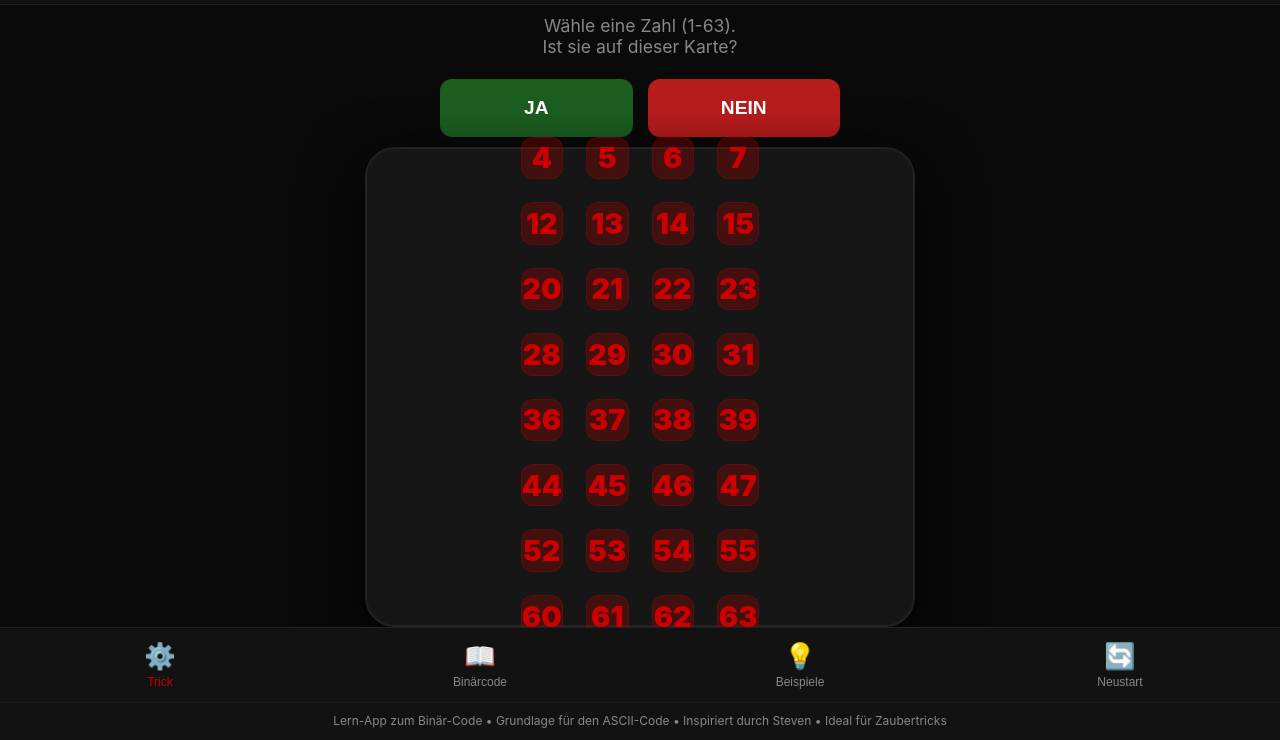
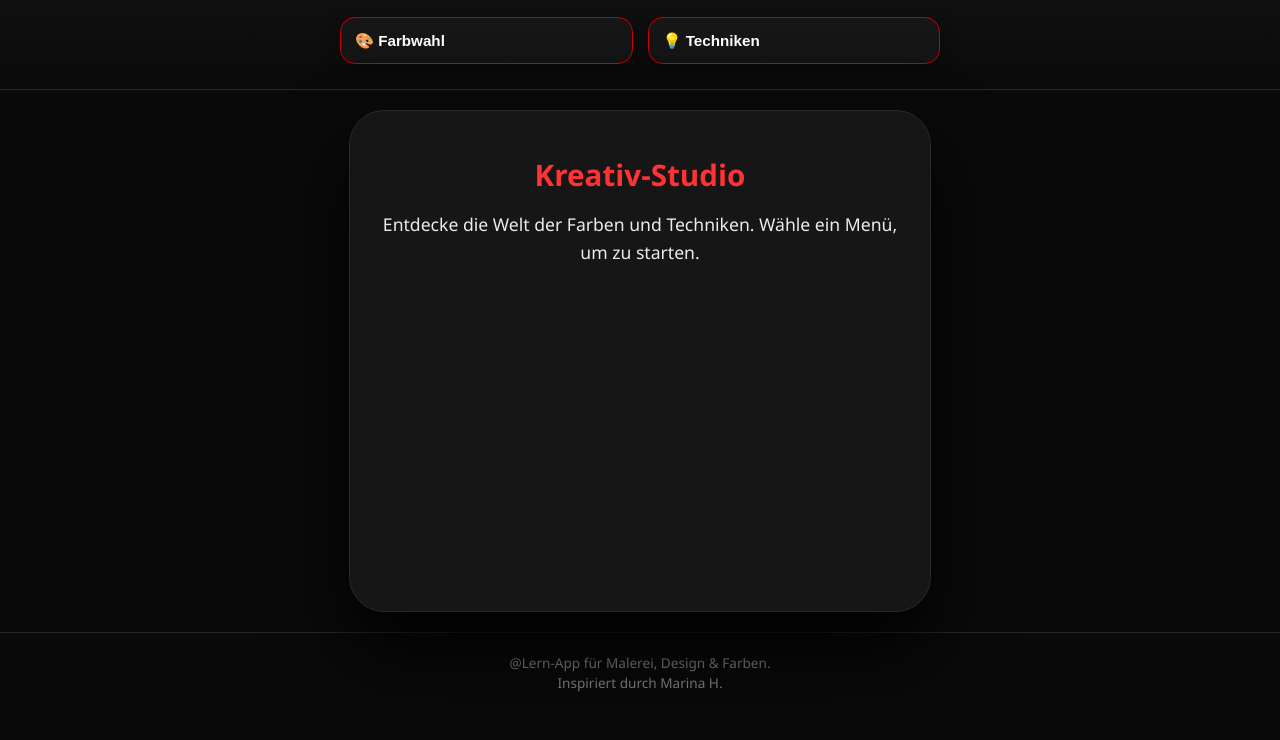
Before and after one commit to katharinaschuetz07-arch/Farben-und-Design, a plain HTML site: page index.html in a window 1280 px wide. Shown: the part 76-816 px from the top of the page. Drawn offline with Linux system fonts and the light colour scheme.

Commit message:
Refactor HTML structure and update styles

```diff
--- a/index.html
+++ b/index.html
@@ -2,261 +2,278 @@
 <html lang="de">
 <head>
 <meta charset="UTF-8">
-<meta name="viewport" content="width=device-width, initial-scale=1.0, maximum-scale=1.0, user-scalable=no">
-<title>Fit mit 6 Bit - Lern-App</title>
+<meta name="viewport" content="width=device-width, initial-scale=1.0">
+<title>Farben & Design – v1.3.1</title>
 <style>
 :root {
     --bg-black: #0a0a0a;
     --card-bg: #161616;
     --accent-red: #cc0000;
-    --accent-red-dim: rgba(204, 0, 0, 0.25);
+    --accent-red-bright: #ff3333;
     --text-white: #ffffff;
     --text-gray: #888888;
-    --nav-bg: #121212;
-    --border: #222222;
-}
-
-html, body {
-    margin:0;
-    padding:0;
-    height:100%;
+    --border: #2a2a2a;
+    --glass: rgba(255, 255, 255, 0.03);
 }
 
 body {
-    font-family: -apple-system, BlinkMacSystemFont, "Segoe UI", Roboto, sans-serif;
+    font-family: 'Segoe UI', Roboto, Helvetica, sans-serif;
     background-color: var(--bg-black);
     color: var(--text-white);
+    margin: 0;
     display: flex;
     flex-direction: column;
-    align-items: center;
+    height: 100vh;
+    overflow: hidden;
 }
 
 header {
-    width:100%;
-    padding:15px 0;
-    text-align:center;
-    background: var(--nav-bg);
-    border-bottom:1px solid var(--border);
-    flex-shrink:0;
+    padding: 20px 10px;
+    background: linear-gradient(180deg, #151515 0%, #0a0a0a 100%);
+    border-bottom: 1px solid var(--border);
+    text-align: center;
 }
 
-h1 { color: var(--accent-red); margin:0; font-size:1.6rem; letter-spacing:1px; font-weight:800; }
-.version-label { font-size:0.75rem; color:var(--text-gray); margin-top:4px; }
-
-#instructionText {
-    max-width: 450px;
-    text-align: center;
-    font-size: 1.1rem;
-    margin: 10px auto;
-    color: var(--text-gray);
-    min-height: 2.5em;
-    flex-shrink:0;
+h1 {
+    color: var(--accent-red);
+    font-size: 1.6rem;
+    margin: 0;
+    letter-spacing: 2px;
+    text-transform: uppercase;
+    font-weight: 900;
+    text-shadow: 0 0 15px rgba(204,0,0,0.4);
 }
 
-.game-controls {
-    display: flex;
-    gap: 15px;
-    width:90%;
-    max-width:400px;
-    margin:10px auto;
-    flex-shrink:0;
-    flex-wrap: wrap;
+.version-label {
+    font-size: 0.65rem;
+    color: var(--text-gray);
+    margin-top: 4px;
+    display: block;
+    opacity: 0.7;
 }
 
-.btn-game { flex:1; padding:18px; border-radius:12px; border:none; font-weight:bold; font-size:1.2rem; cursor:pointer; color:white; }
-.btn-yes { background-color:#1b5e20; }
-.btn-no { background-color:#b71c1c; }
-
-.card-container {
-    width:90%;
-    max-width:550px;
-    height:480px;
-    display:flex;
-    justify-content:center;
-    align-items:center;
-    flex-shrink:0;
+.menu-row {
+    display: flex;
+    justify-content: center;
+    gap: 15px;
+    max-width: 600px;
+    margin: 20px auto 5px;
+    padding: 0 15px;
 }
 
-.card {
-    width:100%;
-    height:100%;
-    background: var(--card-bg);
-    border-radius: 30px;
-    border: 2px solid var(--border);
-    display: flex;
-    justify-content: center;
-    align-items: center;
-    padding: 25px;
-    box-sizing: border-box;
-    box-shadow: 0 20px 60px rgba(0,0,0,1);
-    text-align: center;
+select {
+    flex: 1;
+    background: var(--glass);
+    color: var(--text-white);
+    border: 1px solid var(--accent-red);
+    padding: 14px;
+    border-radius: 15px;
+    font-size: 0.95rem;
+    font-weight: 600;
+    outline: none;
     cursor: pointer;
+    transition: all 0.4s ease;
+    box-shadow: 0 4px 15px rgba(0,0,0,0.3);
+    -webkit-appearance: none;
 }
 
-.number-grid {
-    display:grid;
-    grid-template-columns:repeat(4,1fr);
-    gap:23px;
-    width:100%;
+select:hover {
+    background: rgba(204, 0, 0, 0.1);
+    border-color: var(--accent-red-bright);
+    box-shadow: 0 0 20px rgba(204, 0, 0, 0.2);
+    transform: translateY(-2px);
 }
 
-.number-grid div {
-    font-size: clamp(1.3rem,5vw,1.8rem);
-    font-weight:900;
-    color:var(--accent-red);
-    background:var(--accent-red-dim);
-    display:flex; justify-content:center; align-items:center;
-    aspect-ratio:1/1;
-    border-radius:12px;
-    border:1px solid rgba(204,0,0,0.2);
+main {
+    flex: 1;
+    display: flex;
+    align-items: center;
+    justify-content: center;
+    padding: 20px;
 }
 
-.info-text { font-size:1.25rem; line-height:1.6; }
-.info-text strong { display:block; color:var(--accent-red); margin-bottom:15px; font-size:1.5rem; }
-.example-calc { color:#ff9999; font-family:monospace; font-size:1.4rem; margin-top:10px; display:block; }
-
-.bottom-area {
-    width:100%;
-    background: var(--nav-bg);
-    border-top:1px solid var(--border);
-    display:flex;
-    flex-direction:column;
-    flex-shrink:0;
+.info-card {
+    width: 100%;
+    max-width: 520px;
+    min-height: 420px;
+    background: var(--card-bg);
+    border: 1px solid var(--border);
+    border-radius: 35px;
+    padding: 40px 30px;
+    box-shadow: 0 40px 80px rgba(0,0,0,0.9);
+    display: flex;
+    flex-direction: column;
+    justify-content: flex-start;
+    align-items: center;
+    text-align: center;
+    backdrop-filter: blur(10px);
 }
 
-.nav-bar { display:flex; justify-content:space-around; padding:12px 0; width:100%; }
-.nav-item { background:none; border:none; color:var(--text-gray); display:flex; flex-direction:column; align-items:center; font-size:0.75rem; cursor:pointer; flex:1; }
-.nav-item.active { color: var(--accent-red); }
-.nav-icon { font-size:1.6rem; margin-bottom:4px; }
+#colorIndicator {
+    width: 70px;
+    height: 70px;
+    border-radius: 50%;
+    margin-bottom: 25px;
+    border: 4px solid rgba(255,255,255,0.05);
+    display: none;
+    box-shadow: 0 10px 30px rgba(0,0,0,0.5);
+}
 
-.app-footer-text { padding:10px 15px; font-size:0.75rem; color:#888; text-align:center; line-height:1.4; border-top:1px solid #1a1a1a; }
+.info-content {
+    font-size: 1.1rem;
+    line-height: 1.6;
+    color: #ececec;
+}
+
+.info-content strong {
+    display: block;
+    font-size: 1.85rem;
+    color: var(--accent-red-bright);
+    margin-bottom: 12px;
+    font-weight: 800;
+}
+
+.tech-box {
+    background: rgba(0,0,0,0.3);
+    border: 1px solid var(--border);
+    padding: 10px;
+    border-radius: 10px;
+    margin: 15px 0;
+    font-family: 'Courier New', monospace;
+    font-size: 0.95rem;
+    color: #ffaaaa;
+}
+
+footer {
+    background: #0a0a0a;
+    border-top: 1px solid var(--border);
+    padding: 20px 20px 40px;
+    text-align: center;
+    font-size: 0.85rem;
+    color: var(--text-gray);
+    line-height: 1.5;
+}
 </style>
 </head>
 <body>
 
 <header>
-    <h1>Fit mit 6 Bit</h1>
-    <div class="version-label">Version 2.9.7</div>
+    <h1>Farben – Malen & Design</h1>
+    <span class="version-label">EDITION 1.3.1</span>
+    <div class="menu-row">
+        <select id="colorMenu" onchange="handleSelect('color')">
+            <option value="">🎨 Farbwahl</option>
+            <option value="rot">Rot</option>
+            <option value="dunkelrot">Dunkelrot</option>
+            <option value="orange">Orange</option>
+            <option value="gelb">Gelb</option>
+            <option value="dunkelgelb">Dunkelgelb</option>
+            <option value="gruen">Grün</option>
+            <option value="dunkelgruen">Dunkelgrün</option>
+            <option value="tuerkis">Türkis</option>
+            <option value="blau">Blau</option>
+            <option value="dunkelblau">Dunkelblau</option>
+            <option value="lila">Lila</option>
+            <option value="rosa">Rosa</option>
+            <option value="braun">Braun</option>
+            <option value="beige">Beige</option>
+            <option value="grau">Grau</option>
+            <option value="schwarz">Schwarz</option>
+        </select>
+
+        <select id="hintMenu" onchange="handleSelect('hint')">
+            <option value="">💡 Techniken</option>
+            <option value="aquarell">Aquarell</option>
+            <option value="oel">Ölmalerei</option>
+            <option value="acryl">Acryl</option>
+            <option value="pastell">Pastell</option>
+            <option value="harmonie">Farbharmonie</option>
+            <option value="licht">Licht & Schatten</option>
+            <option value="untergrund">Untergrund</option>
+        </select>
+    </div>
 </header>
 
-<div id="instructionText">Wähle eine Zahl zwischen (1-63). Ist sie hier?</div>
+<main>
+    <div class="info-card">
+        <div id="colorIndicator"></div>
+        <div id="displayArea" class="info-content">
+            <strong>Kreativ-Studio</strong>
+            Entdecke die Welt der Farben und Techniken. Wähle ein Menü, um zu starten.
+        </div>
+    </div>
+</main>
 
-<div class="game-controls" id="gameControls">
-    <button class="btn-game btn-yes" onclick="answer(true)">JA</button>
-    <button class="btn-game btn-no" onclick="answer(false)">NEIN</button>
-</div>
-
-<div class="card-container">
-    <div id="card" class="card">
-        <div id="cardContent"></div>
-    </div>
-</div>
-
-<div class="bottom-area">
-    <nav class="nav-bar">
-        <button class="nav-item active" id="navTrick" onclick="restart()">
-            <div class="nav-icon">⚙️</div>
-            <div>Trick</div>
-        </button>
-        <button class="nav-item" id="navInfo" onclick="startBinaryInfo()">
-            <div class="nav-icon">📖</div>
-            <div>Binärcode</div>
-        </button>
-        <button class="nav-item" id="navExamples" onclick="startExamples()">
-            <div class="nav-icon">💡</div>
-            <div>Beispiele</div>
-        </button>
-        <button class="nav-item" onclick="restart()">
-            <div class="nav-icon">🔄</div>
-            <div>Neustart</div>
-        </button>
-    </nav>
-    <div class="app-footer-text">
-        Lern-App zum Binär-Code • Grundlage für den ASCII-Code • Inspiriert durch Steven • Ideal für Zaubertricks
-    </div>
-</div>
+<footer>
+    @Lern-App für Malerei, Design & Farben.<br>
+    Inspiriert durch Marina H.
+</footer>
 
 <script>
-const bitValues=[32,16,8,4,2,1];
-let cardIndex=0,currentSum=0,currentState="TRICK";
-let trickOrder=[]; // Zufällige Reihenfolge
+const infoData = {
+  rot: { hex: "#FF0000", rgb: "255,0,0", t: "Rot", c: "Energie und Leidenschaft. Mischung: Mit Blau zu Lila, mit Gelb zu Orange." },
+  dunkelrot: { hex: "#8B0000", rgb: "139,0,0", t: "Dunkelrot", c: "Intensität und Wärme. Mischung: Mit Schwarz zu Bordeaux." },
+  orange: { hex: "#FFA500", rgb: "255,165,0", t: "Orange", c: "Aktivität und Wärme. Mischung: Mit Blau zu Braun." },
+  gelb: { hex: "#FFFF00", rgb: "255,255,0", t: "Gelb", c: "Freude und Licht. Mischung: Mit Blau zu Grün." },
+  dunkelgelb: { hex: "#CCCC00", rgb: "204,204,0", t: "Dunkelgelb", c: "Stabilität und Wärme. Mischung: Mit Rot zu Orange." },
+  gruen: { hex: "#00FF00", rgb: "0,255,0", t: "Grün", c: "Natur und Harmonie. Mischung: Mit Rot zu Braun, mit Blau zu Türkis." },
+  dunkelgruen: { hex: "#006400", rgb: "0,100,0", t: "Dunkelgrün", c: "Ruhe und Tiefe. Mischung: Mit Blau zu Petrol." },
+  tuerkis: { hex: "#40E0D0", rgb: "64,224,208", t: "Türkis", c: "Frische und Klarheit. Mischung: Mit Rot zu Braun." },
+  blau: { hex: "#0000FF", rgb: "0,0,255", t: "Blau", c: "Ruhe und Tiefe. Mischung: Mit Rot zu Lila, mit Gelb zu Grün." },
+  dunkelblau: { hex: "#00008B", rgb: "0,0,139", t: "Dunkelblau", c: "Konzentration und Tiefe. Mischung: Mit Schwarz zu Nachtblau." },
+  lila: { hex: "#800080", rgb: "128,0,128", t: "Lila", c: "Kreativität und Mystik. Mischung: Mit Gelb zu Braun." },
+  rosa: { hex: "#FF69B4", rgb: "255,105,180", t: "Rosa", c: "Leichtigkeit und Freude. Mischung: Mit Blau zu Violett." },
+  braun: { hex: "#A52A2A", rgb: "165,42,42", t: "Braun", c: "Erdung und Stabilität. Mischung: Mit Weiß zu Beige." },
+  beige: { hex: "#F5F5DC", rgb: "245,245,220", t: "Beige", c: "Ruhe und Neutralität. Mischung: Mit Rot zu Pfirsich." },
+  grau: { hex: "#808080", rgb: "128,128,128", t: "Grau", c: "Neutralität und Balance. Mischung: Mit Schwarz zu Dunkelgrau." },
+  schwarz: { hex: "#000000", rgb: "0,0,0", t: "Schwarz", c: "Eleganz und Tiefe. Mischung: Mit Weiß zu Grau." },
+  aquarell: { t: "Aquarell", c: "Transparenz: viel Wasser für fließende, leichte Übergänge." },
+  oel: { t: "Ölmalerei", c: "Farbtiefe: Schichten auftragen, 'fett auf mager' beachten." },
+  acryl: { t: "Acryl", c: "Schnell trocknend, ideal für Schichtmalerei und Strukturpasten." },
+  pastell: { t: "Pastell", c: "Samtige Pigmente direkt verreiben, Fixativ verwenden." },
+  harmonie: { t: "Farbharmonie", c: "Komplementärfarben für Spannung, analoge Farben für Ruhe." },
+  licht: { t: "Licht & Schatten", c: "Helle Farben wirken nah, dunkle ziehen nach hinten." },
+  untergrund: { t: "Untergrund", c: "Die Wahl von Papier oder Leinwand bestimmt die Struktur." }
+};
 
+function speak(text) {
+    if (window.speechSynthesis) {
+        speechSynthesis.cancel();
+        const msg = new SpeechSynthesisUtterance(text);
+        msg.lang = 'de-DE';
+        speechSynthesis.speak(msg);
+    }
+}
 
-const binaryCards=[
-    "Was ist der Binärcode?\n\nComputer nutzen nur 0 und 1.",
-    "Strom an, Strom aus\n\n1 bedeutet Strom fließt, 0 bedeutet kein Strom.",
-    "Das Bit\n\nEin Bit ist die kleinste Information.",
-    "Warum 6-Bit?\n\nMit 6 Bits kann man Zahlen von 0-63 darstellen.",
-    "Addition\n\nNur die Bits mit 1 zählen.",
-    "Grundlage ASCII\n\nDiese Zahlen bilden Buchstaben ab.",
-    "\"Warum funktioniert der 6-Bit-Trick?\"\n\nDer Trick funktioniert, weil jede Zahl zwischen 1 und 63 durch die Kombination der sechs Bits eindeutig dargestellt wird. Mit den JA/NEIN-Antworten kann man die Zahl genau bestimmen.\"",
-    "\"Wie ist die Logik des Tricks?\"\n\nMan zeigt nacheinander Karten mit Zahlen, die jeweils bestimmte Bit-Werte enthalten. Wer 'JA' sagt, zeigt, dass das Bit gesetzt ist. Am Ende werden alle gesetzten Bits addiert – so entsteht die gewählte Zahl.\""
-];
+function handleSelect(type) {
+    const colorVal = document.getElementById('colorMenu').value;
+    const hintVal = document.getElementById('hintMenu').value;
+    const key = (type === 'color') ? colorVal : hintVal;
 
+    if (!key) return;
 
+    const data = infoData[key];
+    const display = document.getElementById('displayArea');
+    const indicator = document.getElementById('colorIndicator');
 
+    if(type === 'color') document.getElementById('hintMenu').value = "";
+    else document.getElementById('colorMenu').value = "";
 
-const exampleData=[
-    {title:"Zahl 1",calc:"000001",expl:"Nur das Bit mit dem Wert 1 ist aktiv."},
-    {title:"Zahl 12",calc:"001100",expl:"Bits 8+4 = 12."},
-    {title:"Zahl 21",calc:"010101",expl:"16+4+1=21."},
-    {title:"Zahl 42",calc:"101010",expl:"32+8+2=42."},
-    {title:"Zahl 29",calc:"011101",expl:"16+8+4+1=29."},
-    {title:"Zahl 63",calc:"111111",expl:"Alle Bits sind an: 32+16+8+4+2+1=63."}
-];
+    let content = `<strong>${data.t}</strong>`;
 
-let infoIndex=0,exampleIndex=0;
-
-function speak(text){if(window.speechSynthesis){speechSynthesis.cancel();let msg=new SpeechSynthesisUtterance(text);msg.lang='de-DE';speechSynthesis.speak(msg);}}
-
-function setActive(id){document.querySelectorAll('.nav-item').forEach(el=>el.classList.remove('active'));if(id) document.getElementById(id).classList.add('active');}
-
-function shuffleArray(arr){return arr.map(a=>[Math.random(),a]).sort((a,b)=>a[0]-b[0]).map(a=>a[1]);}
-
-function showTrickCard(){
-    currentState="TRICK";
-    setActive('navTrick');
-    const card=document.getElementById("card");
-    const content=document.getElementById("cardContent");
-    const controls=document.getElementById("gameControls");
-    const instr=document.getElementById("instructionText");
-    card.onclick=null;
-
-    if(trickOrder.length===0){
-        trickOrder = shuffleArray([...bitValues]);
-        cardIndex=0;
-        currentSum=0;
+    if (data.hex) {
+        content += `<div class="tech-box">HEX: ${data.hex} <br>RGB: ${data.rgb}</div>`;
+        indicator.style.display = "block";
+        indicator.style.backgroundColor = data.hex;
+        speak(data.t + ". Farbcode " + data.hex + ". " + data.c);
+    } else {
+        indicator.style.display = "none";
+        speak(data.t + ". " + data.c);
     }
 
-    if(cardIndex>=trickOrder.length){
-        controls.style.display="none";
-        instr.innerText="Gefunden!";
-        content.innerHTML=`<div class="info-text">Deine Zahl ist<br><span style="font-size:5rem;font-weight:900;color:#cc0000;">${currentSum}</span></div>`;
-        speak("Deine Zahl ist "+currentSum);
-        trickOrder=[];
-        return;
-    }
-
-    controls.style.display="flex";
-    instr.innerHTML="Wähle eine Zahl (1-63).<br>Ist sie auf dieser Karte?";
-
-    const bitValue = trickOrder[cardIndex];
-    let nums=[];
-    for(let i=1;i<64;i++){
-        if(i & bitValue) nums.push(i);
-    }
-    // Highlight entfernt, nur normale Zahlen anzeigen
-    content.innerHTML=`<div class="number-grid">${nums.map(n=>`<div>${n}</div>`).join("")}</div>`;
+    content += data.c;
+    display.innerHTML = content;
 }
-
-function answer(isYes){if(isYes) currentSum+=trickOrder[cardIndex]; cardIndex++; showTrickCard();}
-function restart(){trickOrder=[]; showTrickCard();}
-function startBinaryInfo(){currentState="INFO"; setActive('navInfo'); infoIndex=0; updateInfo();}
-function updateInfo(){const card=document.getElementById("card"); const content=document.getElementById("cardContent"); document.getElementById("gameControls").style.display="none"; document.getElementById("instructionText").innerText="Tippe auf die Karte."; const parts=binaryCards[infoIndex].split("\n\n"); content.innerHTML=`<div class="info-text"><strong>${parts[0]}</strong>${parts[1]||''}</div>`; speak(binaryCards[infoIndex]); card.onclick=()=>{infoIndex++; if(infoIndex<binaryCards.length) updateInfo(); else restart();}}
-function startExamples(){currentState="EXAMPLES"; setActive('navExamples'); exampleIndex=0; updateExample();}
-function updateExample(){const card=document.getElementById("card"); const content=document.getElementById("cardContent"); document.getElementById("gameControls").style.display="none"; document.getElementById("instructionText").innerText="Rechenweg verstehen:"; const ex=exampleData[exampleIndex]; content.innerHTML=`<div class="info-text"><strong>${ex.title}</strong> Binär: <span class="example-calc">${ex.calc}</span><br><br>${ex.expl}</div>`; speak(ex.title+". "+ex.expl); card.onclick=()=>{exampleIndex++; if(exampleIndex<exampleData.length) updateExample(); else restart();}}
-
-showTrickCard();
 </script>
 
 </body>
```
